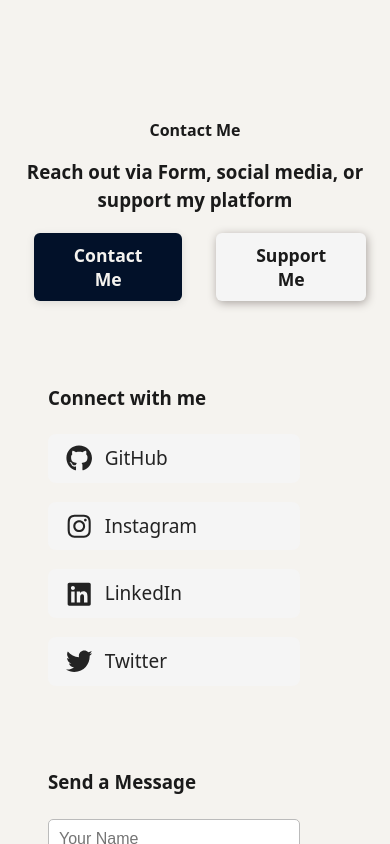
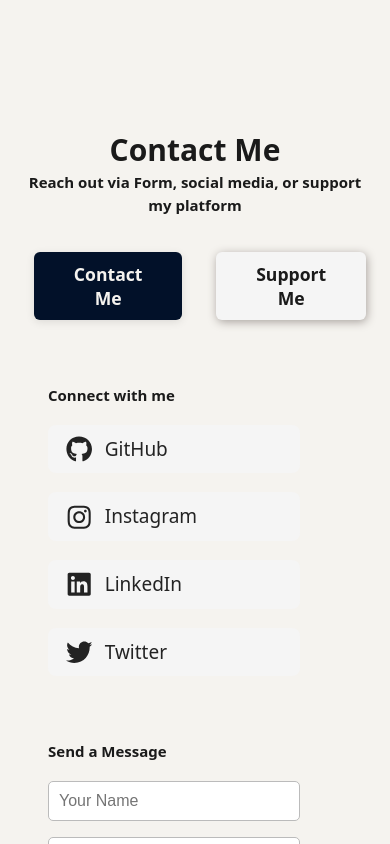
Before and after one commit to T3MPEST-21/Portfolio, a React (Vite) app in the folder frontend/: page / in a window 390 px wide. Shown: the part 3020-3864 px from the top of the page. Built offline with nearby package versions, Linux system fonts and the light colour scheme.

Commit message:
Updated global styles

```diff
--- a/frontend/src/global.css
+++ b/frontend/src/global.css
@@ -982,7 +982,7 @@ body.light-mode .testimonials-cancel-btn {
 }
 
 .contact-send-btn:hover {
-  background: var(--burnt-dark-blue2);
+  background: var(--warm-gray);
   color: var(--light-copper);
 }
 
@@ -1673,21 +1673,20 @@ body.dark-mode .hamburger span {
   margin-bottom: 4rem;
 }
 
-.contact-section h1 {
-  font-size: 20px;
-}
-
 /* Ensure mobile override is at the end for specificity */
 @media (max-width: 480px) {
   .contact-section h1 {
-    font-size: 16px !important;
-  }
-}
-
-.contact-intro p {
-  font-weight: 510;
-  font-size: large;
-}
+    font-size: 30px !important;
+    margin-bottom: 5px;
+  }
+  .contact-section h3 {
+    margin-top: 0;
+    margin-bottom: 2.4em;
+    font-weight: 550;
+    font-size: 15px !important;
+  }
+}
+
 
 .contact-buttons {
   display: flex;
```
